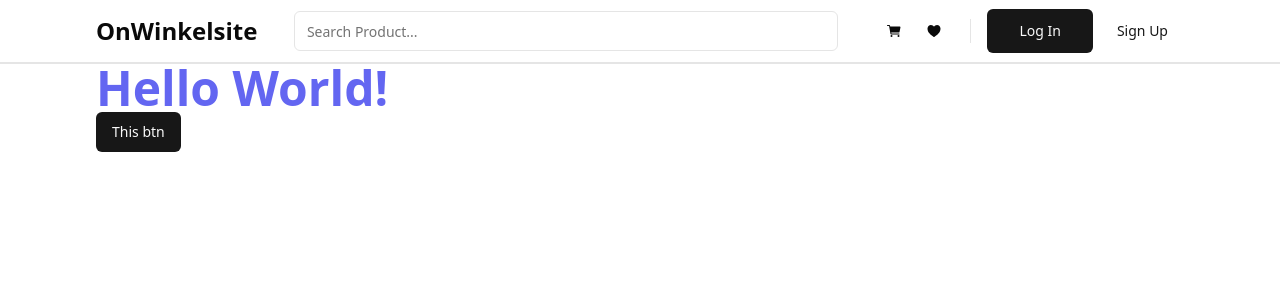
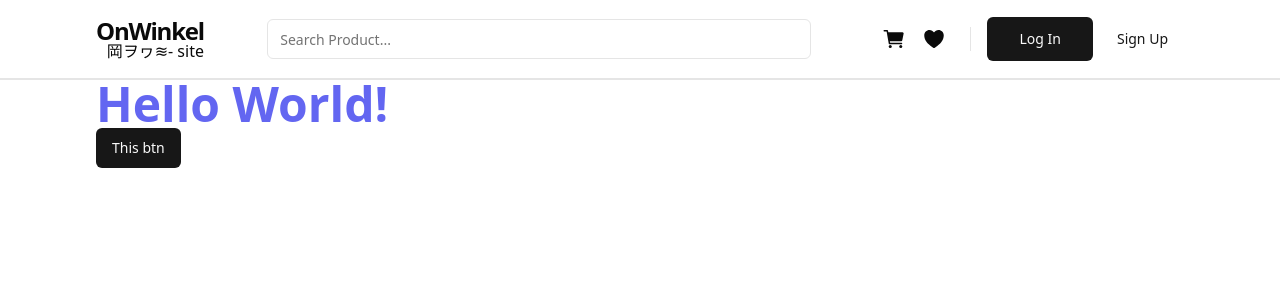
Before and after one commit to guswawan/react-redux, a React (Vite) app: page / in a window 1280 px wide. Shown: the top 300 px of the page. Built offline with nearby package versions, Linux system fonts and the light colour scheme.

Commit message:
style: resize icon and brand

```diff
--- a/src/components/Header.jsx
+++ b/src/components/Header.jsx
@@ -5,18 +5,25 @@ import { Separator } from './ui/separator';
 
 export const Header = () => {
   return (
-    <header className="flex justify-between items-center h-16 px-24 border-b-2">
-      <p className="font-extrabold text-2xl hover:cursor-pointer">
-        OnWinkelsite
-      </p>
+    <header className="flex justify-between items-center h-20 px-24 border-b-2">
+      <div className="hover:cursor-pointer leading-none">
+        <p className="font-extrabold text-2xl leading-none tracking-tighter">
+          OnWinkel
+        </p>
+        <p className="leading-none text-end"> 岡ヲヮ≋- site</p>
+      </div>
       <Input className="max-w-[50%]" placeholder="Search Product..." />
       <div className="flex space-x-4 h-6 items-center">
         <div>
-          <Button size="icon" variant="ghost">
-            <IoCart size={30} />
+          <Button
+            size="icon"
+            variant="transparent"
+            className="hover:scale-150 transition ease-in-out delay-100 duration-300"
+          >
+            <IoCart className="scale-150" />
           </Button>
           <Button size="icon" variant="ghost">
-            <IoHeart className="w-6 h-6" />
+            <IoHeart className="scale-150" />
           </Button>
         </div>
         <Separator orientation="vertical h-full" />
```
